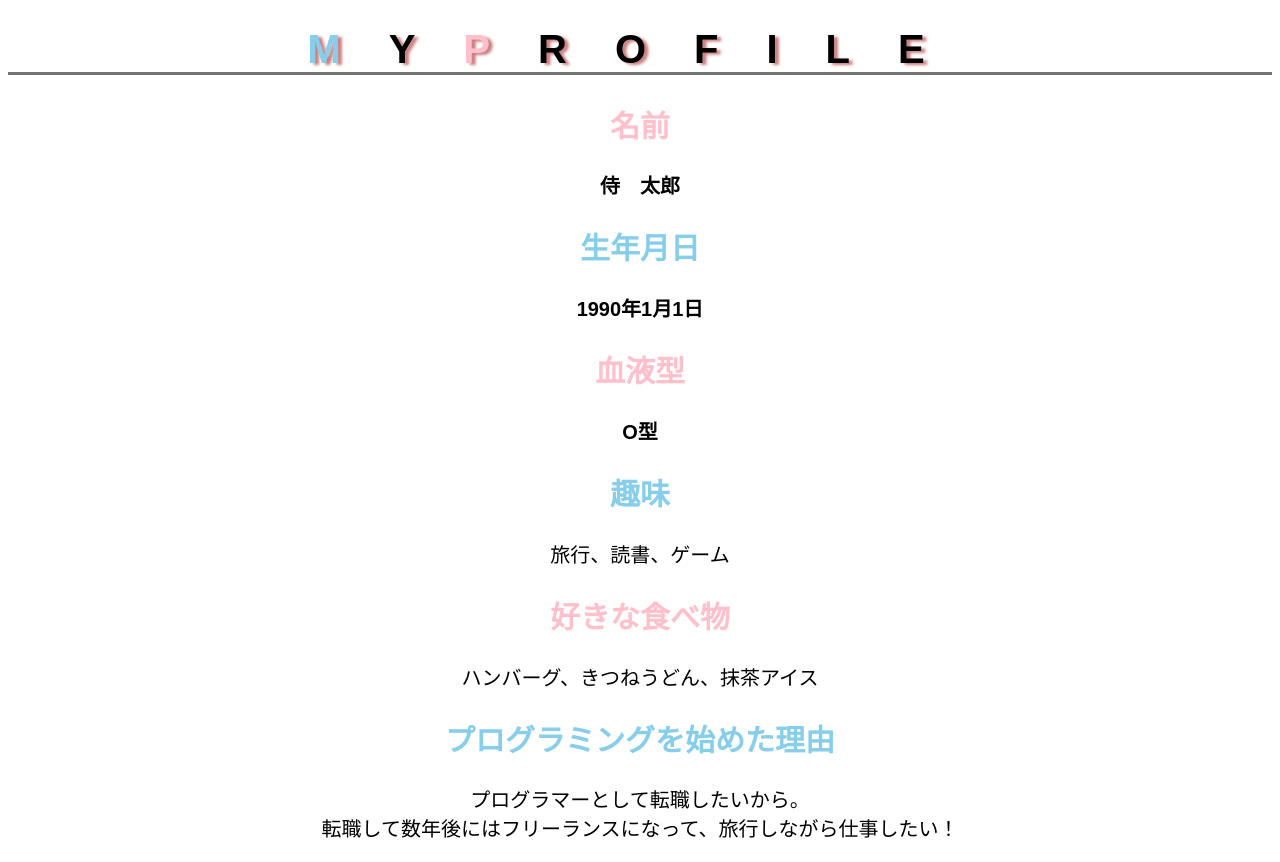
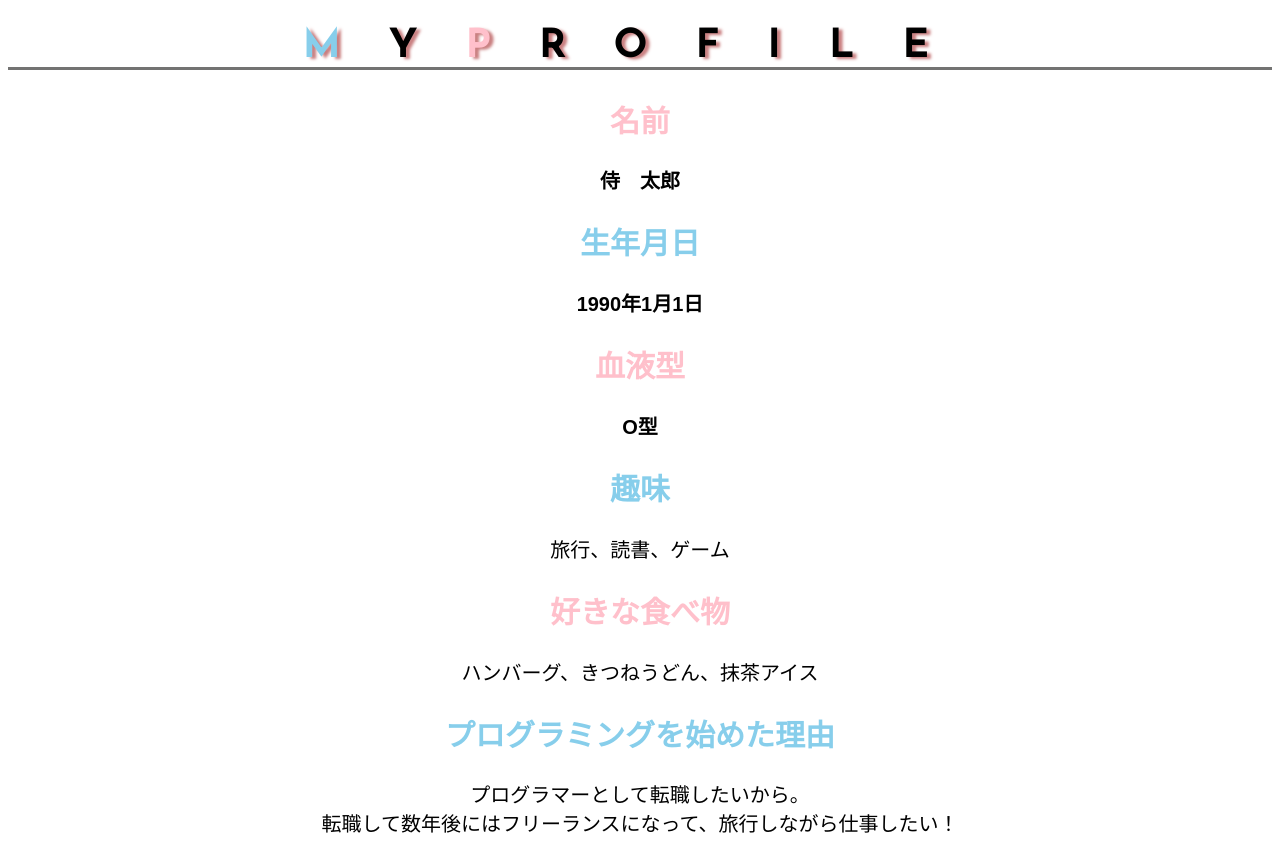
Before and after one commit to masayuki97/html-css-basic-kadai, a plain HTML site: page kadai_014/kadai_014.html in a window 1280 px wide. Drawn offline with Linux system fonts and the light colour scheme.

Commit message:
Update style.css（h2→h1）

```diff
--- a/kadai_014/style.css
+++ b/kadai_014/style.css
@@ -9,11 +9,8 @@ body{
     text-align: center;
 }
 
-h2{
+h1{
     font-family: "Josefin Sans", sans-serif;
-}
-
-h1{
     font-size: 2rem;
     letter-spacing: 1.2em;
     text-shadow: 4px 2px 3px #C97E7F;
```
